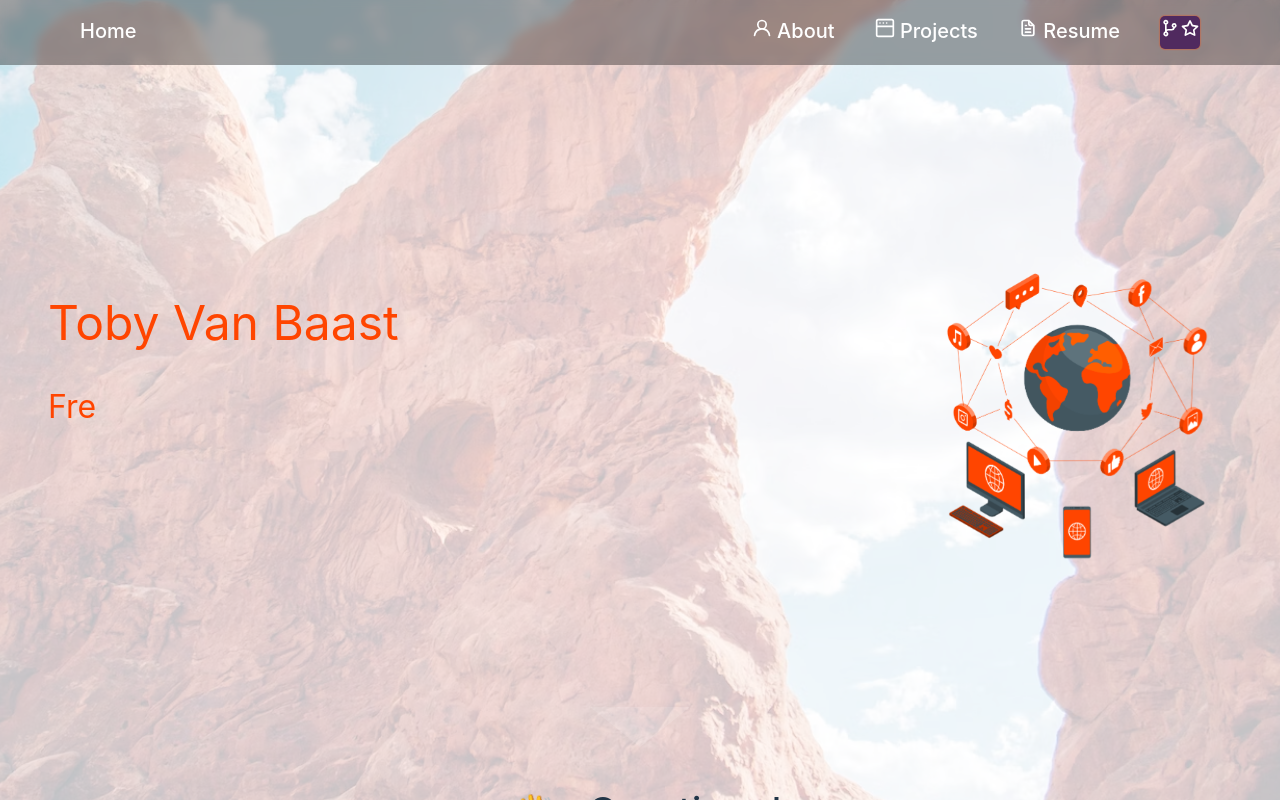
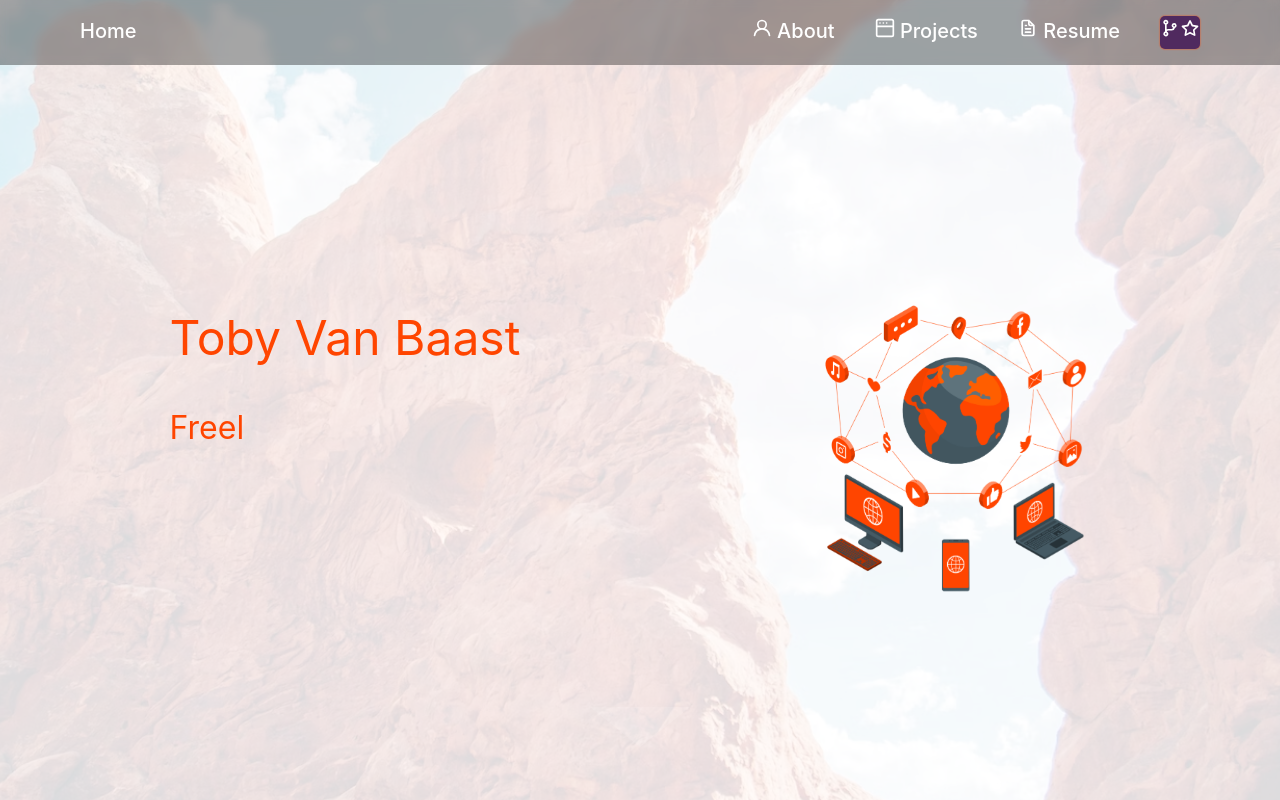
Before and after one commit to TobyVB/Portfolio, a React (Vite) app: page / in a window 1280 px wide. Shown: the top 800 px of the page. Built offline with nearby package versions, Linux system fonts and the light colour scheme.

Commit message:
update homepage text and about text

```diff
--- a/src/App.css
+++ b/src/App.css
@@ -236,8 +236,9 @@ a.active {
     display: flex;
     flex-direction: row;
     justify-content: space-around;
-    margin-top: 5em;
-    margin-bottom: 10em;
+    margin: 7em 10% 10em 10%;
+    /* margin-top: 5em;
+    margin-bottom: 10em; */
   }
   .section2 {
     display: flex;
@@ -386,7 +387,7 @@ a.active {
 a.active:hover {
   transition: 0.5s;
   color: white;
-  /* color: orangered; */
+  color: orangered;
 }
 .underline {
   height: 3px;
--- a/src/components/About.jsx
+++ b/src/components/About.jsx
@@ -194,7 +194,7 @@ export default function About() {
       <div
         className={background}
         style={{
-          opacity: "15%",
+          opacity: "10%",
           backgroundPosition: "center",
           backgroundImage: "url(../../background/canyon3.avif)",
           display: "block",
@@ -222,15 +222,19 @@ export default function About() {
                 from <span className="clr-1">Austin, Texas</span>.
               </p>
               <p>
-                I am a junior pursuing IMSC in Maths and Computing in BIT Mesra.
+                I am a self-taught developer who has spent most of and the
+                majority of my days the past several years coding.
               </p>
               <p style={{ paddingTop: "1em" }}>
                 Apart from coding, some other activities that I love to do!
               </p>
               <ul>
-                <li>Playing Games</li>
-                <li>Writing Tech Blogs</li>
-                <li>Travelling</li>
+                <li>Learning about new technology</li>
+                <li>Learning about performance psychology</li>
+                <li>
+                  Trying new foods and seeing new venues for entertainment and
+                  recreation
+                </li>
               </ul>
             </div>
             <div
--- a/src/components/Homepage.jsx
+++ b/src/components/Homepage.jsx
@@ -5,11 +5,9 @@ import {
   UilTwitter,
   UilLinkedin,
   UilFacebook,
-  UilAngleDown,
 } from "@iconscout/react-unicons";
 function Percentage() {
   const [percent, setPercent] = useState();
-  const [pos, setPos] = useState("arrowAnim");
 
   useEffect(() => {
     const interval = setInterval(() => {
@@ -17,7 +15,6 @@ function Percentage() {
         b = document.body,
         st = "scrollTop",
         sh = "scrollHeight";
-
       setPercent(
         ((h[st] || b[st]) / ((h[sh] || b[sh]) - h.clientHeight)) * 100
       );
@@ -26,18 +23,19 @@ function Percentage() {
   }, []);
   return (
     <div>
-      {/* <p style={{ fontSize: "2rem" }}>{Math.ceil(percent)}%</p> */}
       <p>{percent < 20 && <div className="goDown"></div>}</p>
     </div>
   );
 }
 
 export default function Homepage() {
+  const color = "255, 69, 0";
+  // const color = "7, 190, 184";
+
   const scrollBody = useRef();
   const [background, setBackground] = useState("bg-starter");
   const [textClass, setTextClass] = useState("textstarter");
   const [waive, setWaive] = useState("waive-start");
-  const [arrowSize, setArrowSize] = useState(60);
   let added = false;
 
   useEffect(() => {
@@ -81,19 +79,22 @@ export default function Homepage() {
           className={`homepage-introduction ${textClass}`}
         >
           <p>
-            I fell in love with programming and I have at least learnt
-            something, I think…
-          </p>
-          <p>I am fluent in classics like C++, Javascript and Python.</p>
-          <p>
-            My field of Interest's are building new Web Technologies and
-            Products and also in areas related to Deep Learning and Natural
-            Launguage Processing.
+            In looking for a career that would satisy my desire to create and
+            problem solve, I found programming…
           </p>
           <p>
-            Whenever possible, I also apply my passion for developing products
-            with Node.js and Modern Javascript Library and Frameworks like
-            React.js and Next.js
+            I started off programming games in GML, to making websites with
+            Django (Python), to now creating websites with JavaScript and React
+            the past couple years.
+          </p>
+          <p>
+            My interests are in building Web Technologies and Products that
+            improve the user's quality of life.
+          </p>
+          <p>
+            Staying informed on developments in the tech industry as whole is
+            important to me, as well as making my best effort to learn
+            technologies that are relevant to my current practice.
           </p>
         </div>
       </div>
@@ -122,7 +123,12 @@ export default function Homepage() {
           wrapper="div"
           cursor={false}
           repeat={Infinity}
-          style={{ fontSize: "2rem", color: "orangered", fontWeight: "400" }}
+          style={{
+            fontSize: "2rem",
+            color: `rgb(${color})`,
+            fontWeight: "400",
+            lineHeight: ".8em",
+          }}
           speed="10"
         />
       </h3>
@@ -140,7 +146,12 @@ export default function Homepage() {
           ]}
           wrapper="div"
           cursor={false}
-          style={{ fontSize: "3rem", color: "orangered", fontWeight: "400" }}
+          style={{
+            fontSize: "3rem",
+            color: `rgb(${color})`,
+            fontWeight: "400",
+            lineHeight: ".8em",
+          }}
           speed="50"
         />
       </h3>
@@ -152,7 +163,7 @@ export default function Homepage() {
       <div
         className={background}
         style={{
-          opacity: "25%",
+          opacity: "15%",
           backgroundPosition: "center",
           backgroundImage: "url(../../background/canyon.avif)",
           display: "block",
@@ -167,9 +178,12 @@ export default function Homepage() {
       <div style={{ padding: "10em 2em 5em 2em" }}>
         <div className="section" style={{ justifyContent: "space-between" }}>
           <div style={{ margin: "0 1em", textAlign: "left" }}>
-            <h2 className="homepage-jumbo-text" style={{ marginBottom: "2em" }}>
+            <h2
+              className="homepage-jumbo-text"
+              style={{ color: `rgb(${color})`, marginBottom: "2em" }}
+            >
               {/* I'M{" "} */}
-              <span className="clr-1" style={{ fontWeight: "600" }}>
+              <span style={{ color: `rgb(${color})`, fontWeight: "600" }}>
                 <TobyVanBaast />
               </span>
             </h2>
@@ -212,7 +226,7 @@ export default function Homepage() {
               borderRadius: "100%",
               height: "250px",
               width: "250px",
-              background: "rgba(255, 69, 0, .5)",
+              background: `rgba(${color},.5)`,
             }}
             className="homepage-pic1"
           >
@@ -222,7 +236,7 @@ export default function Homepage() {
                 borderRadius: "100%",
                 height: "250px",
                 width: "250px",
-                border: "5px dashed orangered",
+                border: `5px dashed ${`rgb(${color})`}`,
                 marginLeft: "-5.5px",
                 marginTop: "-5px",
               }}
@@ -243,20 +257,21 @@ export default function Homepage() {
         <div>
           <h2 style={{ marginBottom: "0" }}>FIND ME ON</h2>
           <p style={{ margin: "0 auto 3em auto" }}>
-            Feel free to <span className="clr-1">connect</span> with me
+            Feel free to <span style={{ color: `rgb(${color})` }}>connect</span>{" "}
+            with me
           </p>
           <div className="homepage-icons">
             <div className="icon-bg">
-              <UilGithub size="30" color="orangered" />
+              <UilGithub size="30" color={`rgb(${color})`} />
             </div>
             <div className="icon-bg">
-              <UilTwitter size="30" color="orangered" />
+              <UilTwitter size="30" color={`rgb(${color})`} />
             </div>
             <div className="icon-bg">
-              <UilLinkedin size="30" color="orangered" />
+              <UilLinkedin size="30" color={`rgb(${color})`} />
             </div>
             <div className="icon-bg">
-              <UilFacebook size="30" color="orangered" />
+              <UilFacebook size="30" color={`rgb(${color})`} />
             </div>
           </div>
         </div>
```
Also changed, not shown: public/Online world-amico.svg (added), public/Online-world-amico2.png (added).
